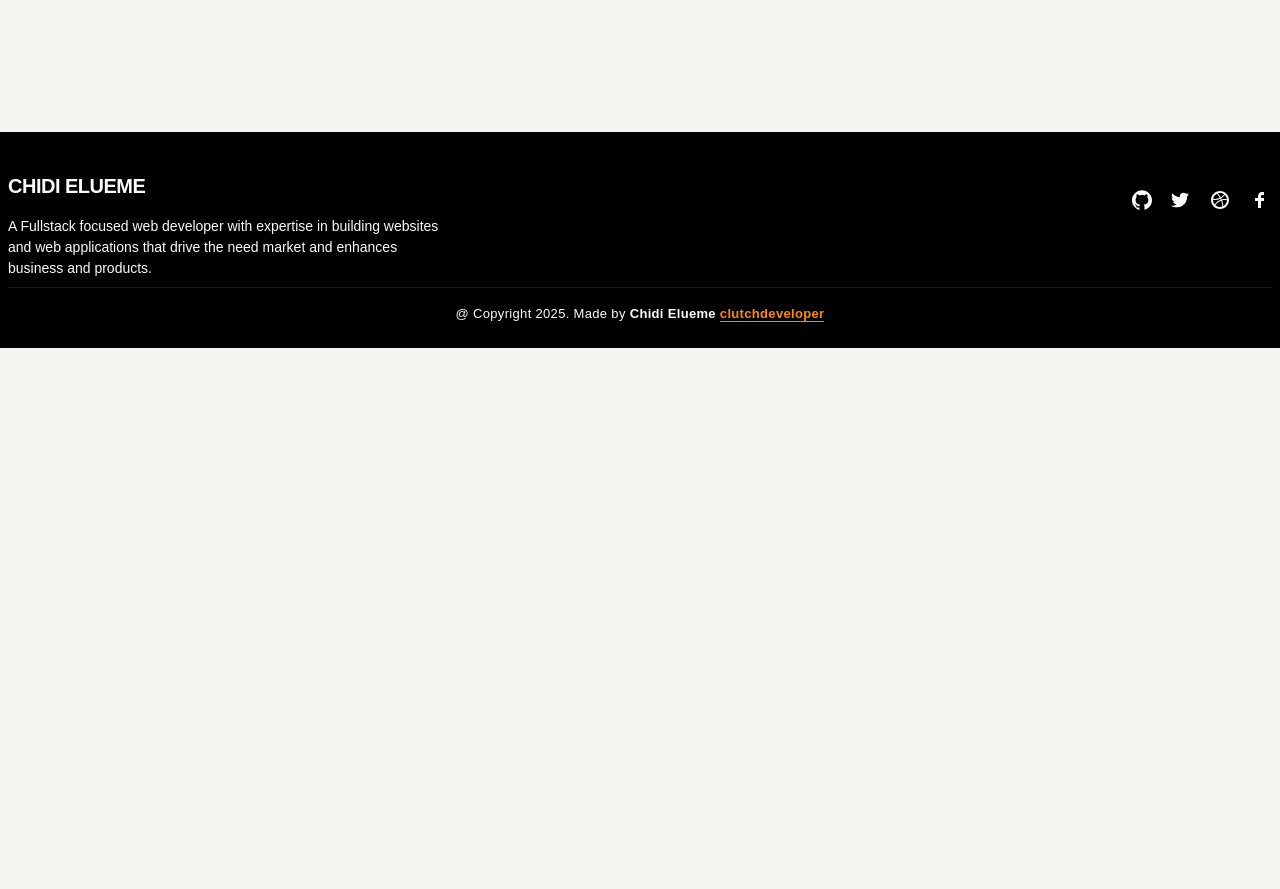
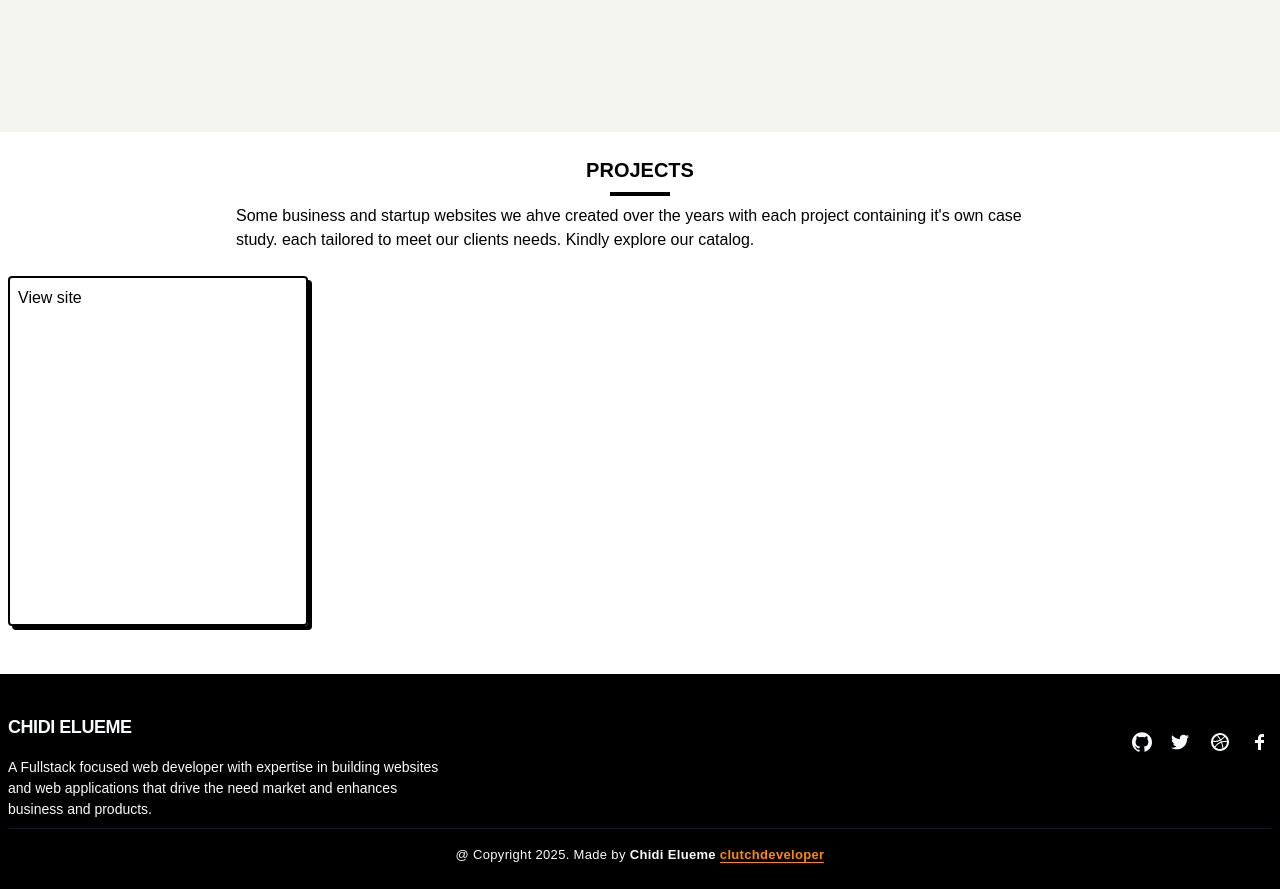
Before and after one commit to thenoobchad/chuddistudio, a React (Vite) app: page / in a window 1280 px wide. Shown: the part 740-1629 px from the top of the page. Before the commit the page ends 1088 px from the top, so only its background shows below. Built offline with nearby package versions, Linux system fonts and the light colour scheme; a web font is replaced by a local one.

Commit message:
demo cards

```diff
--- a/src/App.jsx
+++ b/src/App.jsx
@@ -13,15 +13,18 @@ export default function App() {
 
         <nav className="w-full flex justify-between pr-4 gap-4">
           <ul className="flex items-center gap-4 text-gray-800 font-semibold pl-4">
-          <li className="whitespace-nowrap tracking-tight">About us</li>
-            <li className="whitespace-nowrap tracking-tight">Services</li>
-            <li className="whitespace-nowrap tracking-tight">Case studies</li>
+          <a href="#" className="whitespace-nowrap tracking-tight">About us</a>
+            <a href="#" className="whitespace-nowrap tracking-tight">Services</a>
+            <a href="#" className="whitespace-nowrap tracking-tight">Case studies</a>
             </ul>
         </nav>
 
         <a href="/" className="h-full flex items-center justify-center border-l-2 px-6 text-xl font-bold tracking-tighter ">chudd <span className="text-orange-600">i</span> studio</a>
 
       </header>
+      {/* HEADER ENDS HERE */}
+
+      {/* HERO STARTS HERE */}
     <div className="p-2 flex flex-col min-h-screen items-center justify-center">
         <div className="max-w-152 md:max-w-202 gap-4 flex flex-col">
           <span className="bg-gray-300 w-fit py-1 px-3 rounded-full uppercase text-xs tracking-widest font-semibold">design meets strategy</span>
@@ -30,22 +33,53 @@ export default function App() {
 
           <Button className="text-base font-semibold w-fit bg-orange-400">Let's chat!</Button>
 
-          <p></p>
-
-
-
 
       </div>
       </div>
+
+
+      {/* HERO ENDS HERE */}
+
+      {/* ABOUT US BEGINS HERE */}
+      <section>
+
+      </section>
+      {/* ABOUT US ENDS HERE */}
+
+
+      {/* SERVICES BEGINS HERE */}
+      <section className="bg-white px-2 py-6">
+
+
+        {/* PROJECTS BEGINS  */}
+        <div className="w-full flex flex-col items-center gap-2">
+          <h4 className="text-xl font-extrabold uppercase">Projects</h4>
+          <div className="h-1 w-15 bg-black" />
+          <p className="max-w-152 md:max-w-202">Some business and startup websites we ahve created over the years with each project containing it's own case study. each tailored to meet our clients needs. Kindly explore our catalog.</p>
+        </div>
+
+        <div className="py-6">
+
+          <div className="border-2 max-w-[400px] sm:w-[300px] h-[350px] shadow-[4px_4px_0px_0px] rounded-sm p-2">
+            <span>View site</span>
+          </div>
+        </div>
+
+         {/* PROJECTS ENDS  */}
+      </section>
+      {/* SERVICES ENDS HERE */}
+
       <footer className="w-full bg-black px-2 pt-10 text-gray-50 flex flex-col">
         <div className="flex flex-col md:flex-row w-full justify-between">
           <div className="flex flex-col gap-4 w-full md:max-w-md">
-            <h4 className="uppercase font-extrabold text-xl tracking-tight">Chidi Elueme</h4>
+            <h4 className="uppercase font-bold text-[18px] tracking-tight">Chidi Elueme</h4>
             <p className="text-[14px]">A Fullstack focused web developer with expertise in building websites and web applications that drive the need market and enhances business and products.</p>
         </div>
           <div className="flex gap-4 justify-center py-4">
+           <a href="https://github.com/thenoobchad">
+              <SiGithub className="w-5 h-6" />
+            </a>
 
-              <SiGithub className="w-5 h-6" />
 
             <TiSocialTwitter className="w-6 h-6" />
             <TiSocialDribbble className="w-6 h-6" />
```
